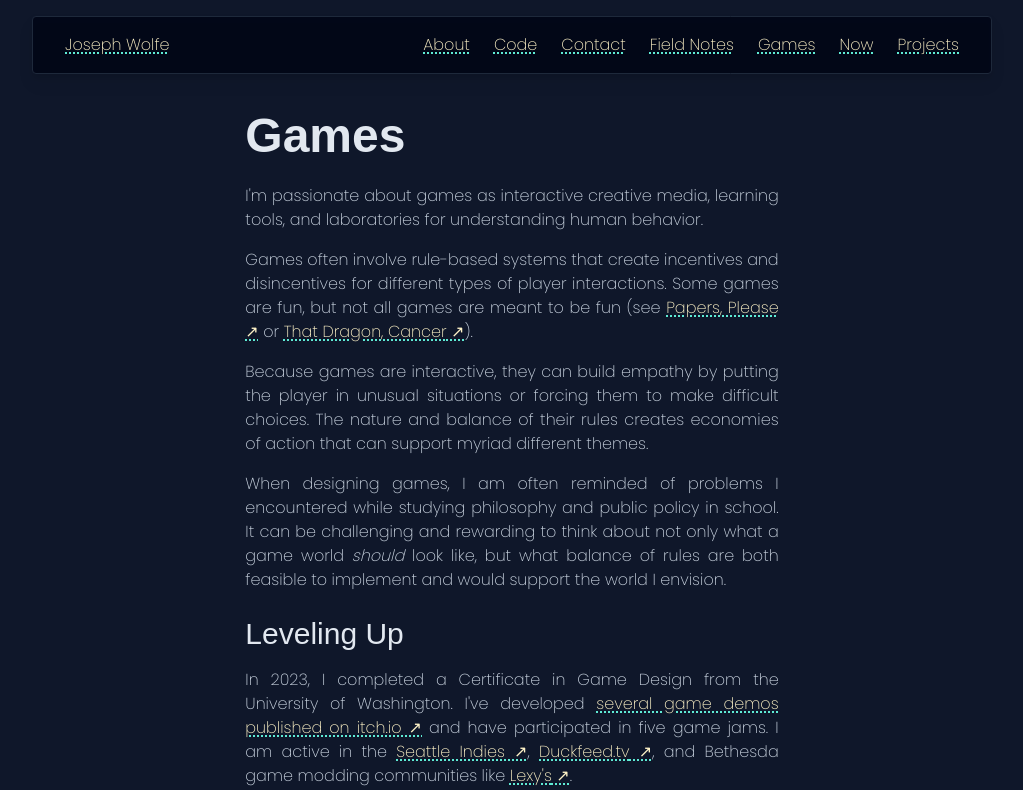
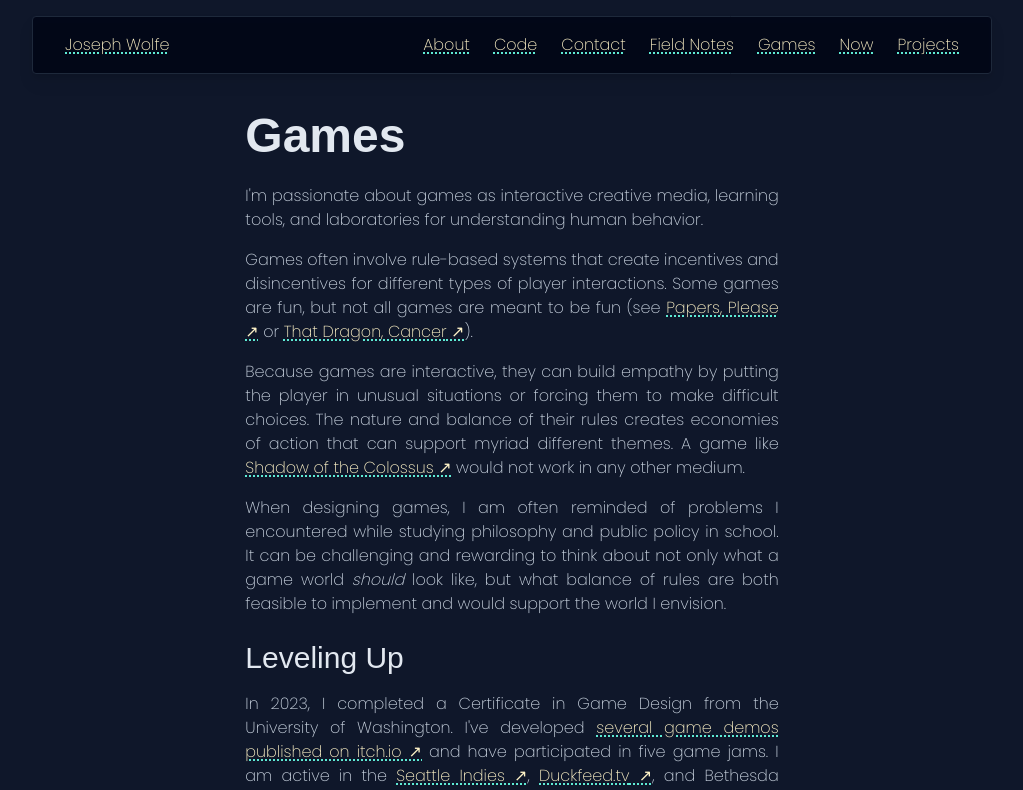
Before and after one commit to CharmedSatyr/personal-website, a Next.js app: page /games in a window 1280 px wide. Shown: the top 790 px of the page, without its empty margins (128-1151 px from the left). Built offline with nearby package versions, Linux system fonts and the light colour scheme; no server answers; a web font is replaced by a local one.

Commit message:
Mention Shadow of the Colossus

```diff
--- a/app/games/page.mdx
+++ b/app/games/page.mdx
@@ -19,7 +19,9 @@ games are meant to be fun (see [Papers, Please](https://papersplea.se/) or
 Because games are interactive, they can build empathy by putting the player in
 unusual situations or forcing them to make difficult choices. The nature and
 balance of their rules creates economies of action that can support myriad
-different themes.
+different themes. A game like
+[Shadow of the Colossus](https://en.wikipedia.org/wiki/Shadow_of_the_Colossus)
+would not work in any other medium.
 
 When designing games, I am often reminded of problems I encountered while
 studying philosophy and public policy in school. It can be challenging and
```
